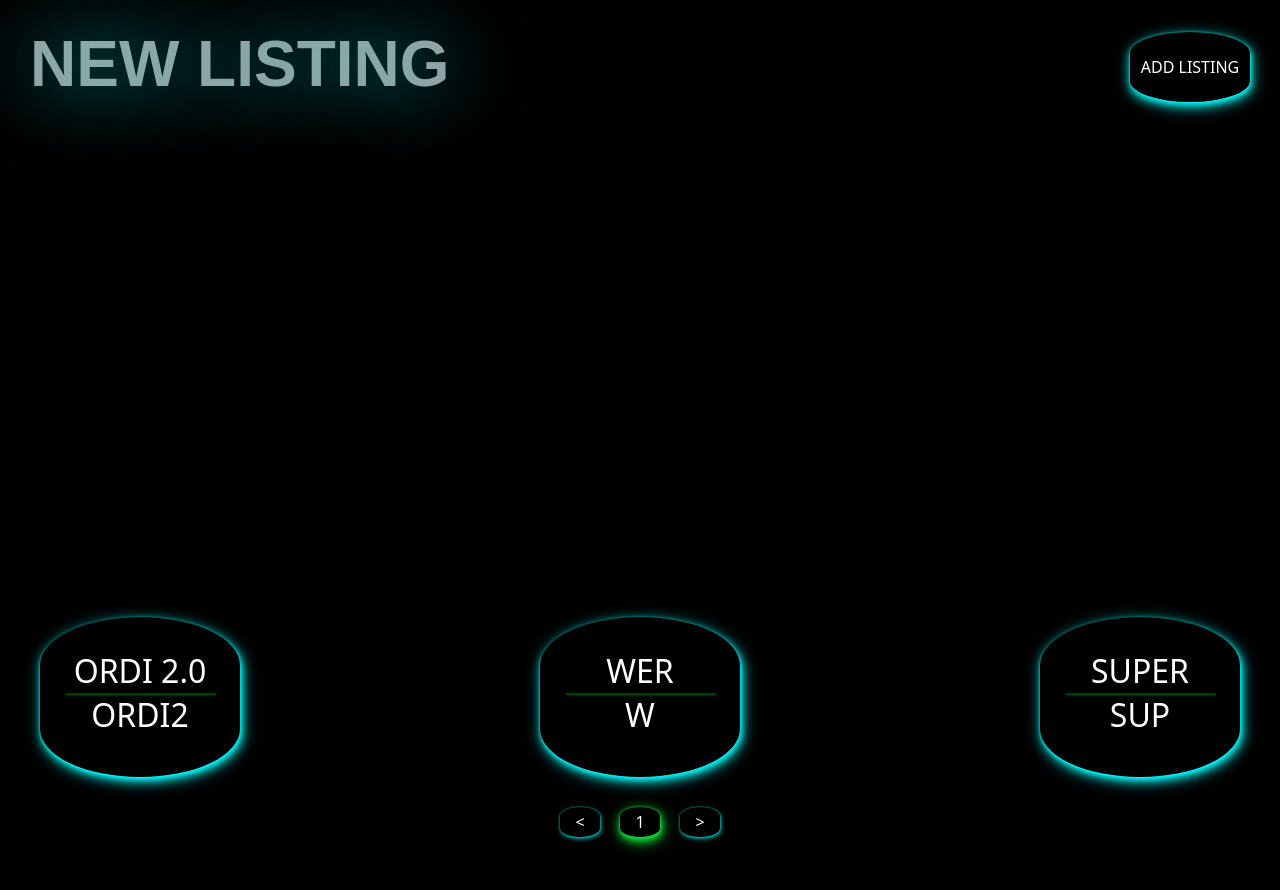
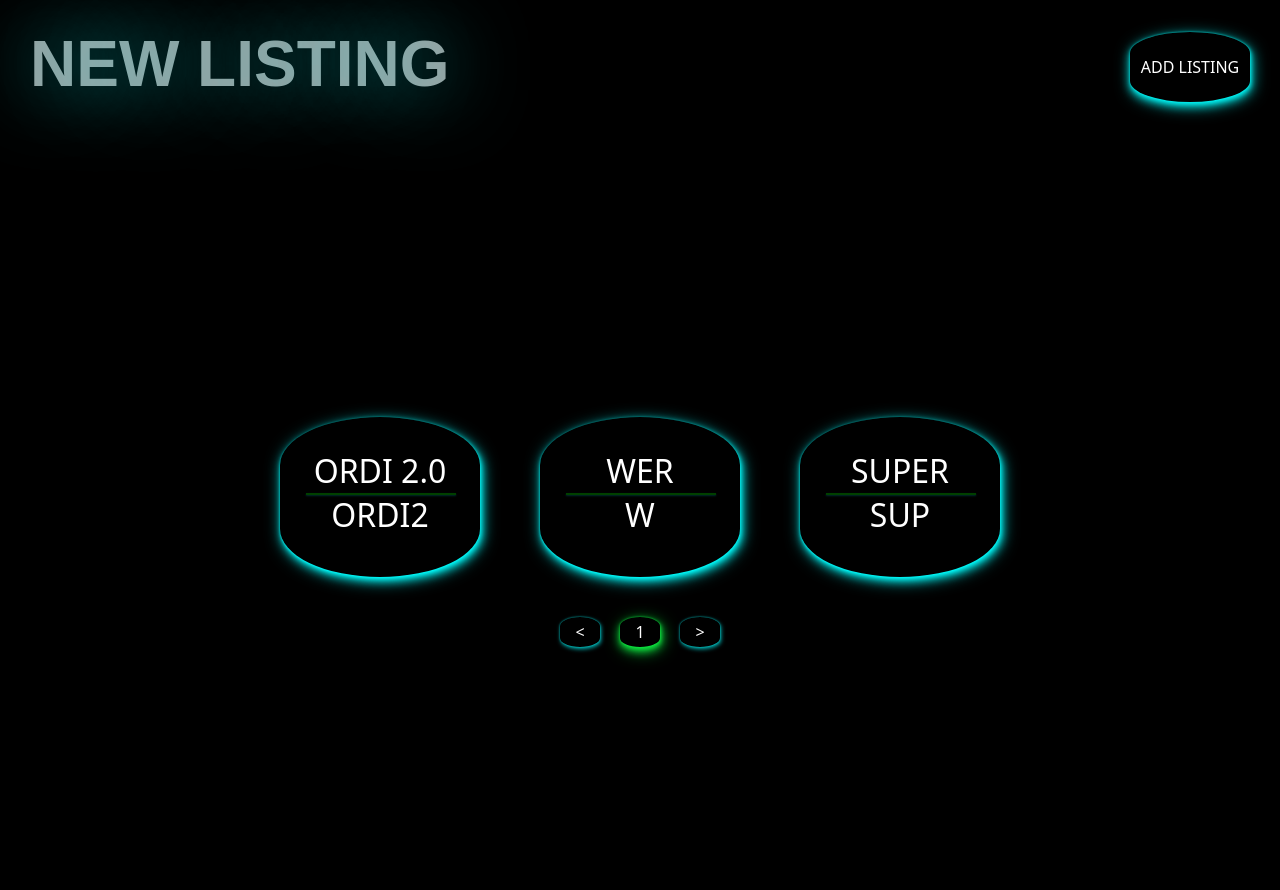
Before and after one commit to boomsik/cryptolisting, a React (Create React App) app: page / in a window 1280 px wide. Shown: the top 890 px of the page. Built offline with nearby package versions, Linux system fonts and the light colour scheme; grey boxes are pictures that could not be loaded.

Commit message:
add some function

```diff
--- a/src/App.js
+++ b/src/App.js
@@ -42,7 +42,7 @@ export default class App extends Component {
             id: nanoid(),
         };
         this.setState((prev) => ({
-            colect: [...prev.colect, listingObj],
+            colect: [listingObj, ...prev.colect],
         }));
     };
 
@@ -59,19 +59,39 @@ export default class App extends Component {
             isShowNewForm: !this.state.isShowNewForm,
         });
     };
+
+    handleEscape = () => {
+        this.setState({
+            isShowNewForm: false,
+        });
+    };
+
+    handleBackDropClick = (e) => {
+        console.log("Click in backdrop");
+        console.log(e.currentTarget);
+        console.log(e.target);
+        if (e.currentTarget === e.target) {
+            this.handleEscape();
+        }
+    };
+
     render() {
         return (
             <div className="App">
                 <Logo closeAndOpen={this.handleOpenAndCloseForm} />
                 {this.state.isShowNewForm && (
                     <ColectModalForm
+                        escape={this.handleEscape}
                         close={this.handleOpenAndCloseForm}
                         addNewListing={this.addNewListing}
+                        backdrop={this.handleBackDropClick}
                     />
                 )}
                 <ColectItem
                     collection={this.state.colect}
                     del={this.deleteCollection}
+                    backdrop={this.handleBackDropClick}
+                    escape={this.handleEscape}
                 />
             </div>
         );
--- a/src/Components/ColectDiv/ColectDiv.jsx
+++ b/src/Components/ColectDiv/ColectDiv.jsx
@@ -54,6 +54,8 @@ class ColectDiv extends Component {
                         del={this.props.del}
                         pancakeswap={this.props.collection.pancakeswap}
                         uniswap={this.props.collection.uniswap}
+                        backdrop={this.props.backdrop}
+                        escape={this.props.escape}
                     ></AddListingModal>
                 )}
             </>
--- a/src/Components/ColectItem/ColectItem.css
+++ b/src/Components/ColectItem/ColectItem.css
@@ -1,5 +1,5 @@
 .containers {
-    margin-top: 500px;
+    margin-top: 300px;
     width: 1500px;
     height: 100%;
 }
@@ -7,12 +7,14 @@
 .list {
     padding: 0;
     display: flex;
-    justify-content: space-around;
+    justify-content: center;
+    gap: 60px;
+    flex-wrap: wrap;
 }
 
 .pagination {
     width: 100%;
-    margin-top: 30px;
+    margin-top: 40px;
     justify-content: center;
     align-items: center;
     gap: 20px;
--- a/src/Components/ColectItem/ColectItem.jsx
+++ b/src/Components/ColectItem/ColectItem.jsx
@@ -2,12 +2,12 @@ import ColectDiv from "../ColectDiv/ColectDiv";
 import ReactPaginate from "react-paginate";
 import { React, useEffect, useState } from "react";
 import "./ColectItem.css";
-function ColectItem({ collection, del }) {
+function ColectItem({ collection, del, backdrop, escape }) {
     const data = collection;
     const [currentItems, setCurrentItems] = useState([]);
     const [pageCount, setPageCount] = useState(0);
     const [itemOffset, setItemOffset] = useState(0);
-    const itemsPerPage = 10;
+    const itemsPerPage = 12;
 
     useEffect(() => {
         const endOffset = itemOffset + itemsPerPage;
@@ -24,7 +24,13 @@ function ColectItem({ collection, del }) {
             <div className="containers">
                 <ul className="list">
                     {currentItems.map((el) => (
-                        <ColectDiv key={el.id} collection={el} del={del} />
+                        <ColectDiv
+                            key={el.id}
+                            collection={el}
+                            del={del}
+                            backdrop={backdrop}
+                            escape={escape}
+                        />
                     ))}
                 </ul>
                 <ReactPaginate
--- a/src/Components/ColectModalForm/ColectModalForm.jsx
+++ b/src/Components/ColectModalForm/ColectModalForm.jsx
@@ -32,6 +32,21 @@ class ColectModalForm extends Component {
         pancakeswap: "",
         uniswap: "",
     };
+    componentDidMount() {
+        window.addEventListener("keydown", this.handleKeyDown);
+    }
+
+    componentWillUnmount() {
+        console.log("Component will unmount");
+        window.removeEventListener("keydown", this.handleKeyDown);
+    }
+
+    handleKeyDown = (e) => {
+        if (e.code === "Escape") {
+            console.log("close");
+            this.props.escape();
+        }
+    };
     handleSubmit = (e) => {
         e.preventDefault();
         this.props.addNewListing(this.state);
@@ -43,7 +58,7 @@ class ColectModalForm extends Component {
 
     render() {
         return (
-            <div class="fixed-overlay">
+            <div class="fixed-overlay" onClick={this.props.backdrop}>
                 <div class="modals">
                     <div class="modals_container">
                         <h2 className="modal_title">ADD NEW LISTING</h2>
@@ -53,63 +68,6 @@ class ColectModalForm extends Component {
                         </div>
                         <form className="form" onSubmit={this.handleSubmit}>
                             <div className="megabox">
-                                {/* <div className="formboxs">
-                                    <div className="forms">
-                                        <input
-                                            className="inputik"
-                                            id="female"
-                                            required
-                                            name="names"
-                                            onChange={this.handleChange}
-                                            value={this.state.name}
-                                        />
-                                        <label className="labelik" for="female">
-                                            Project name
-                                        </label>
-                                    </div>
-                                    <div className="forms">
-                                        <input
-                                            className="inputik"
-                                            id="female1"
-                                            required
-                                            name="coin"
-                                            onChange={this.handleChange}
-                                            value={this.state.name}
-                                        />
-                                        <label
-                                            className="labelik"
-                                            for="female1"
-                                        >
-                                            Token name
-                                        </label>
-                                    </div>
-                                    <div className="forms">
-                                        <input
-                                            className="inputik"
-                                            id="female"
-                                            required
-                                            name="blockchain"
-                                            onChange={this.handleChange}
-                                            value={this.state.name}
-                                        />
-                                        <label className="labelik" for="female">
-                                            Blockchain
-                                        </label>
-                                    </div>
-                                    <div className="forms">
-                                        <input
-                                            className="inputik"
-                                            id="female"
-                                            required
-                                            name="datalisting"
-                                            onChange={this.handleChange}
-                                            value={this.state.name}
-                                        />
-                                        <label className="labelik" for="female">
-                                            Data listing
-                                        </label>
-                                    </div>
-                                </div> */}
                                 <ColectInput
                                     change={this.handleChange}
                                     value={this.state.name}
```
Also changed, not shown: src/Components/AddListingModal/AddListingModal.jsx (+4 -24 lines), src/Components/ColectModalForm/ColectInputs/ColectInput.jsx (+0 -52 lines).
